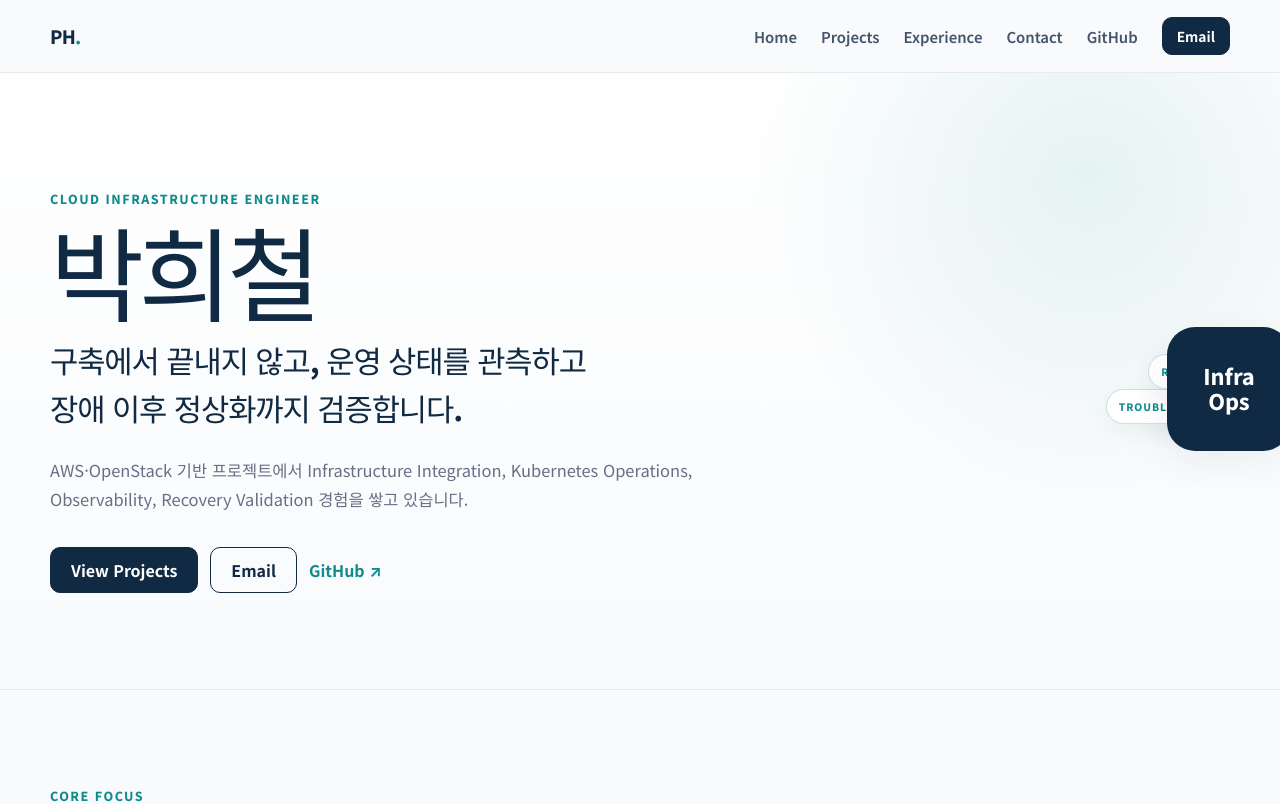
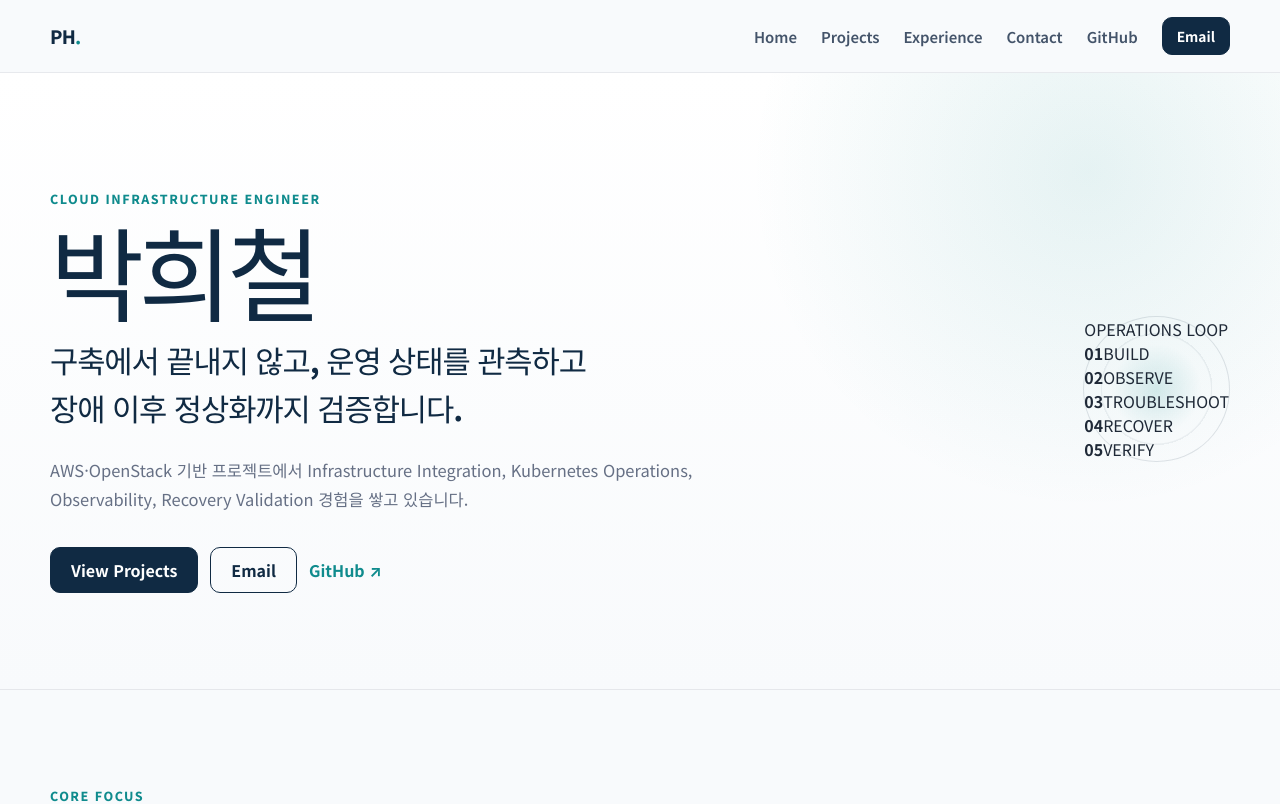
Before and after one commit to wkfkeha784-pixel/cloud-infra-portfolio, a React (Vite) app: page / in a window 1280 px wide. Shown: the top 804 px of the page. Built offline with nearby package versions, Linux system fonts and the light colour scheme.

Commit message:
style: replace hero orbit with operations loop card

```diff
--- a/src/pages/Home.tsx
+++ b/src/pages/Home.tsx
@@ -57,12 +57,14 @@ export default function Home() {
           </div>
 
           <div className="hero-visual" aria-hidden="true">
-            <div className="signal signal-a">BUILD</div>
-            <div className="signal signal-b">OBSERVE</div>
-            <div className="signal signal-c">TROUBLESHOOT</div>
-            <div className="signal signal-d">RECOVER</div>
-            <div className="signal signal-e">VERIFY</div>
-            <div className="hero-core">Infra<br />Ops</div>
+            <span className="hero-visual-label">OPERATIONS LOOP</span>
+            <div className="ops-loop">
+              <div><strong>01</strong><span>BUILD</span></div>
+              <div><strong>02</strong><span>OBSERVE</span></div>
+              <div><strong>03</strong><span>TROUBLESHOOT</span></div>
+              <div><strong>04</strong><span>RECOVER</span></div>
+              <div><strong>05</strong><span>VERIFY</span></div>
+            </div>
           </div>
         </div>
       </section>
```
